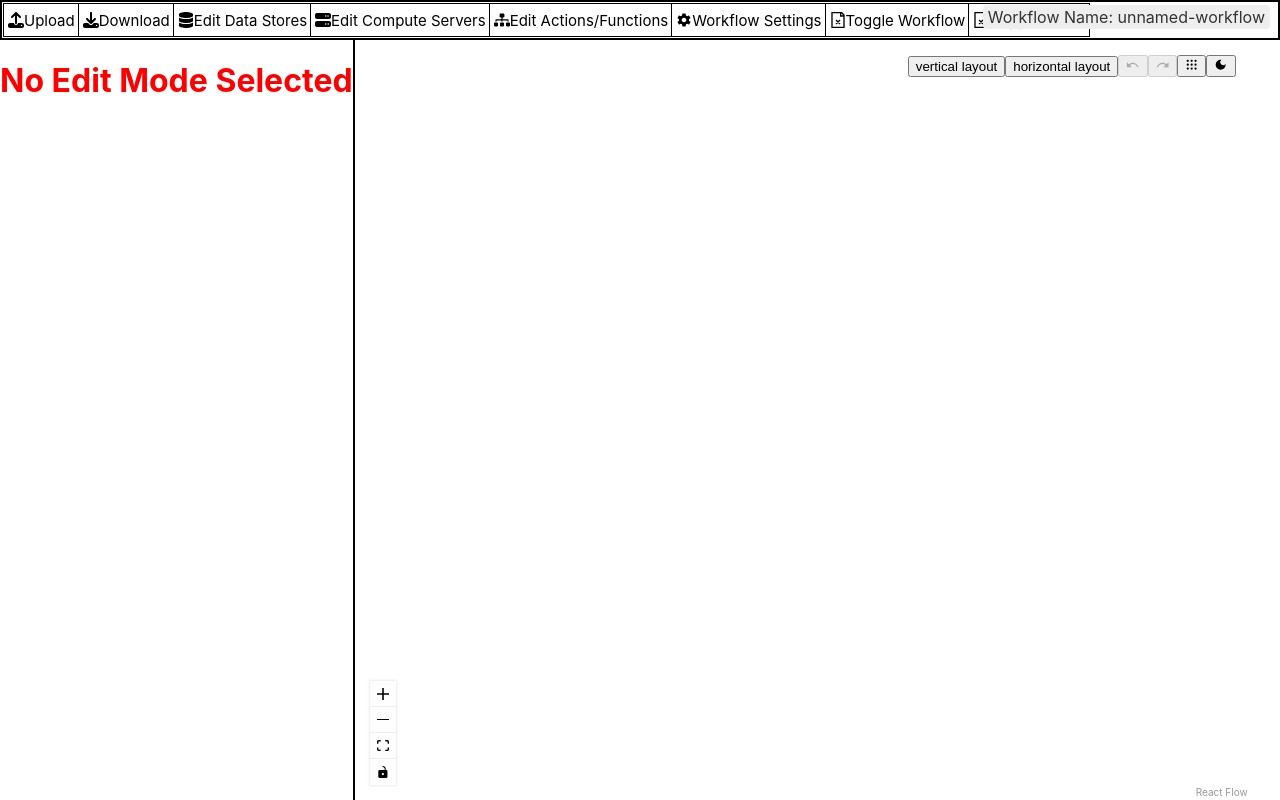
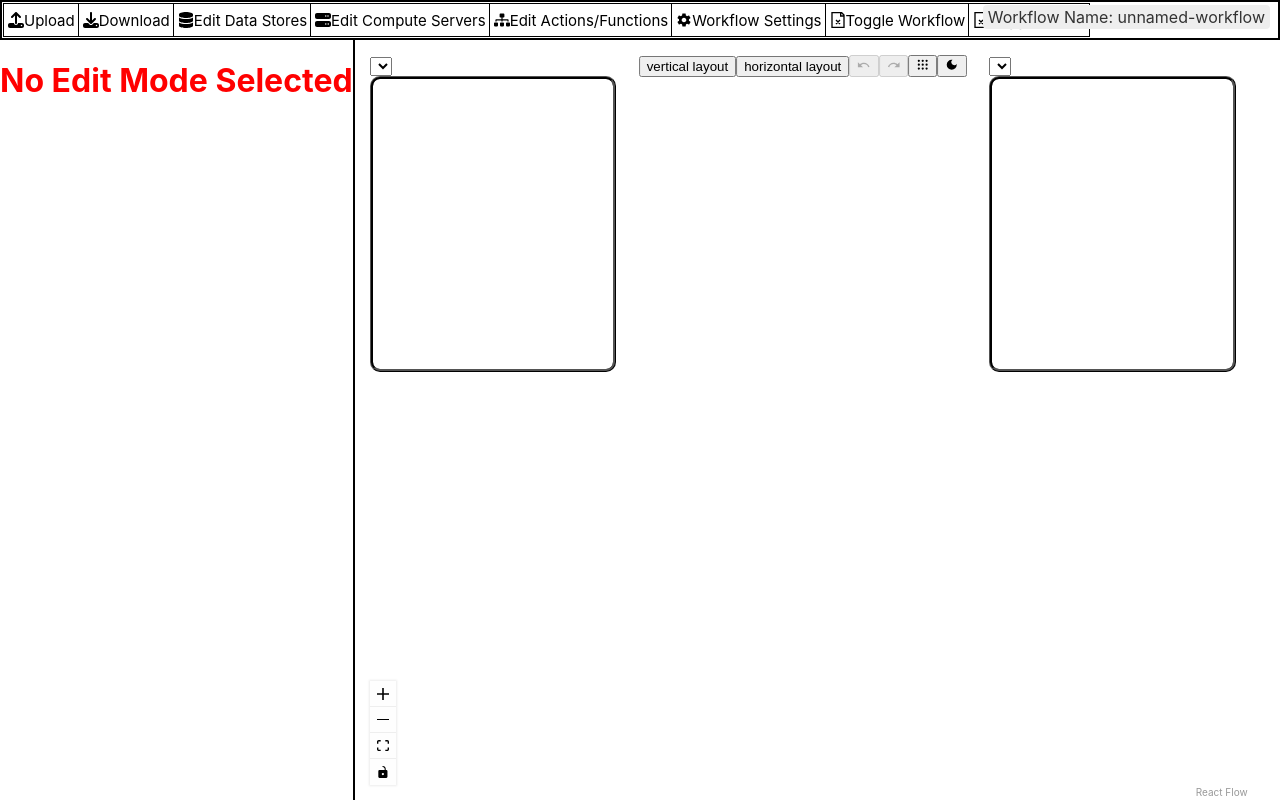
Before and after one commit to owicky/faasr-workflow-builder, a React (Create React App) app: page / in a window 1280 px wide. Built offline with nearby package versions, Linux system fonts and the light colour scheme.

Commit message:
added demo boxes to main view with ComputeServerInfo and DataStoreInfo

```diff
--- a/src/App.css
+++ b/src/App.css
@@ -22,6 +22,19 @@
   cursor: pointer;
   padding-right: 4px;
   padding-left: 4px;
+}
+
+.info-panel{
+  display: flex;
+  z-index: 3;
+  width: 18vw;
+  height: 35vh;
+  color: var(--text-primary);
+  background-color: var(--background);
+  border-radius: 10px;
+  border-style: ridge;
+  border-color: var(--border-color);
+  padding: 5px;
 }
 
 .editor-panel{
--- a/src/App.js
+++ b/src/App.js
@@ -31,7 +31,8 @@ function App() {
   const { cycleDetection } = useUtils()
   const updateNodeInternals = useUpdateNodeInternals()
   const { createInvokeAndEdge, deleteInvokeAndEdge, deleteActionAndNode} = useWorkflowAndLayoutUtils()
-
+  const [selectedServer, setSelectedServer] = useState("My_GitHub_Account");
+  const [selectedDataStore, setSelectedDataStore] = useState("My_S3_Bucket");
   const nodeTypes = useMemo(() => ({ functionNode: FunctionNode }), []);
 
   const onNodesChange = useCallback(
@@ -198,13 +199,51 @@ const getLayoutedElements = (nodes, edges, options) => {
               fitView
             > <Controls/>
 
-              <Panel position="top-right">
+              <Panel position="top-center">
                 <button onClick={() => { onLayout('TB'); fitView()}}>vertical layout</button>
                 <button onClick={() => { onLayout('LR'); fitView()}  }>horizontal layout</button>
                 <button onClick={undo} disabled={!canUndo}><IoMdUndo /></button>
                 <button onClick={redo} disabled={!canRedo}><IoMdRedo /></button>
                 <button onClick={() => setDots(!dots)}><TbGridDots /></button>
                 <button onClick={() => setColorMode(colorMode === "dark" ? "light": "dark")}>{colorMode === "dark" ? <MdOutlineDarkMode/> : <MdDarkMode />}</button>
+              </Panel>
+              <Panel position="top-left">
+                    <select onChange={ e =>  setSelectedServer(e.target.value)} defaultValue={"nmone"} id="compute-server-select">
+                      {Object.entries(workflow.ComputeServers).map(([key, val]) => (
+                        <option value={key}>{key}</option>
+                        ))}
+                    </select>
+                    <div className="info-panel">
+                    <div style={{backgroundColor : "var(--background)", flex: "1", borderRadius : "10px", padding: "5px"}}>
+
+                        {workflow.ComputeServers[selectedServer] ?
+                          Object.entries(workflow.ComputeServers[selectedServer]).map(([key, val]) => (
+                            <div key={key} style={{ marginBottom: "4px" }}>
+                              <strong>{key}:</strong> {val}
+                            </div>
+                          ))
+                        : null}
+                    </div>
+                  </div>
+              </Panel>
+              <Panel position="top-right">
+                    <select style={{ right: 200 }} onChange={ e =>  setSelectedDataStore(e.target.value)} defaultValue={"nmone"} id="compute-server-select">
+                      {Object.entries(workflow.DataStores).map(([key, val]) => (
+                        <option value={key}>{key}</option>
+                        ))}
+                    </select>
+                    <div className="info-panel">
+                    <div style={{ right : 50, backgroundColor : "var(--background)", flex: "1", borderRadius : "10px", padding: "5px"}}>
+
+                        {workflow.DataStores[selectedDataStore] ?
+                          Object.entries(workflow.DataStores[selectedDataStore]).map(([key, val]) => (
+                            <div key={key} style={{ marginBottom: "4px" }}>
+                              <strong>{key}:</strong> {val}
+                            </div>
+                          ))
+                        : null}
+                    </div>
+                  </div>
               </Panel>
               {dots && <Background variant="dots" gap={12} size={1} />}
             </ReactFlow>
```
